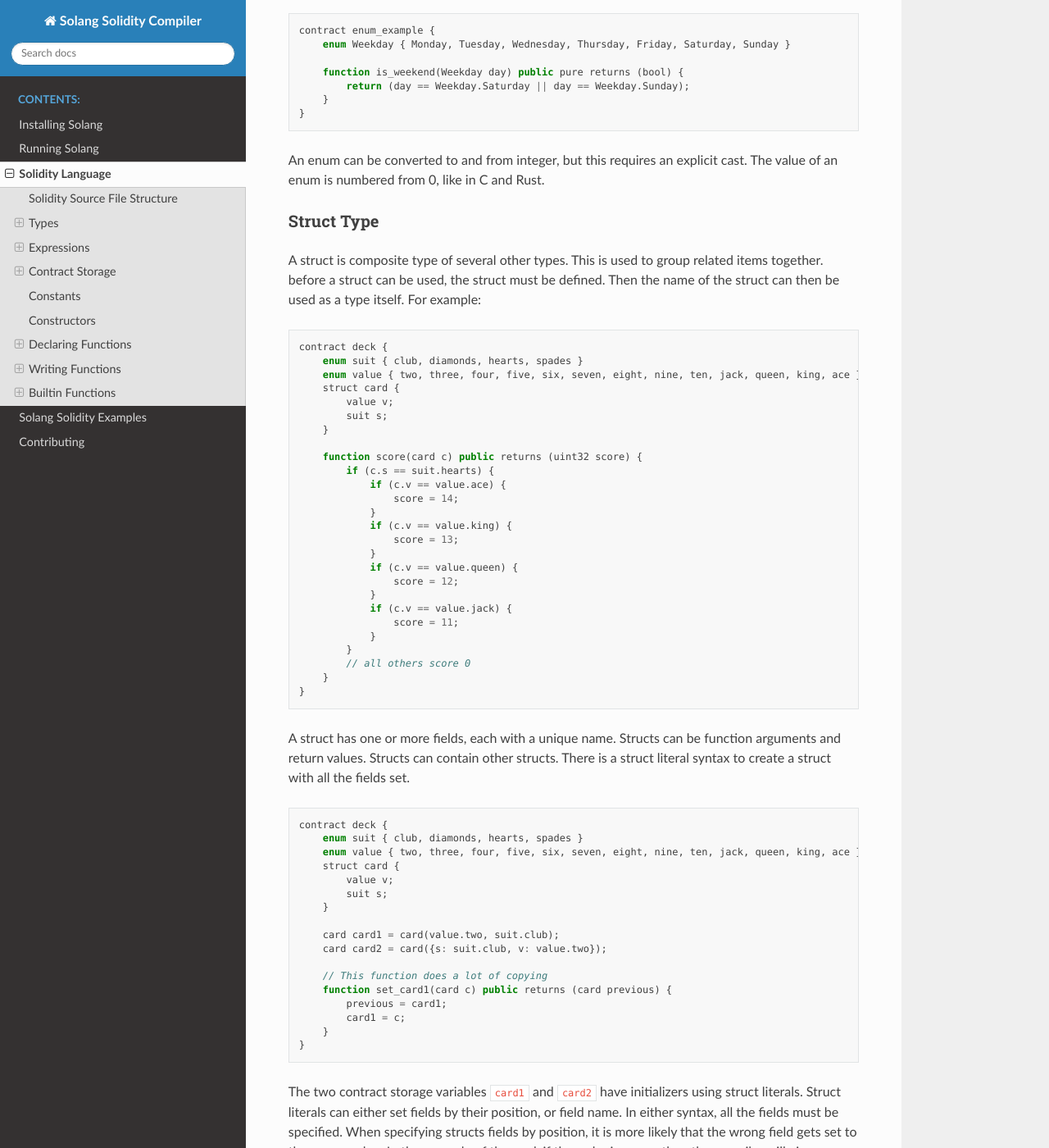
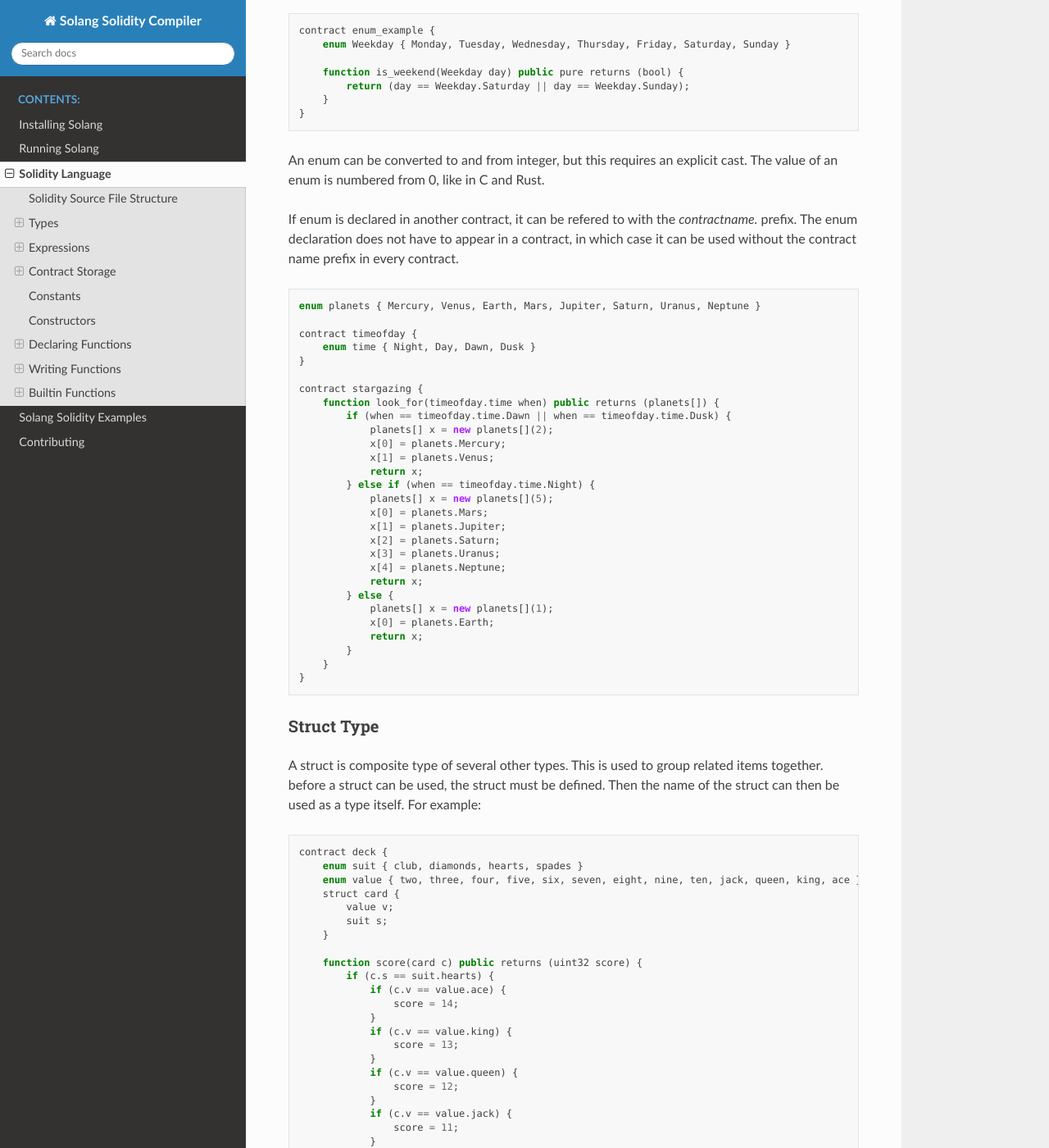
Before and after one commit to hyperledger-solang/solang, a Sphinx documentation site: the page built from docs/language.rst, in a window 1280 px wide and 1400 px high, scrolled down 4948 px. Shown: the whole window at 82% size. Built offline with Sphinx 7.4.7 and the Read the Docs theme 2.0.0, drawn with Linux system fonts in a browser that asks for light colours.

Commit message:
enum declarations can appear anywhere
Signed-off-by: Sean Young <sean@mess.org>

```diff
--- a/docs/language.rst
+++ b/docs/language.rst
@@ -249,6 +249,41 @@ in the ABI.
 
 An enum can be converted to and from integer, but this requires an explicit cast. The value of an enum
 is numbered from 0, like in C and Rust.
+
+If enum is declared in another contract, it can be refered to with the `contractname.` prefix. The enum
+declaration does not have to appear in a contract, in which case it can be used without the contract name
+prefix in every contract.
+
+.. code-block:: javascript
+
+    enum planets { Mercury, Venus, Earth, Mars, Jupiter, Saturn, Uranus, Neptune }
+
+    contract timeofday {
+        enum time { Night, Day, Dawn, Dusk }
+    }
+
+    contract stargazing {
+        function look_for(timeofday.time when) public returns (planets[]) {
+            if (when == timeofday.time.Dawn || when == timeofday.time.Dusk) {
+                planets[] x = new planets[](2);
+                x[0] = planets.Mercury;
+                x[1] = planets.Venus;
+                return x;
+            } else if (when == timeofday.time.Night) {
+                planets[] x = new planets[](5);
+                x[0] = planets.Mars;
+                x[1] = planets.Jupiter;
+                x[2] = planets.Saturn;
+                x[3] = planets.Uranus;
+                x[4] = planets.Neptune;
+                return x;
+            } else {
+                planets[] x = new planets[](1);
+                x[0] = planets.Earth;
+                return x;
+            }
+        }
+    }
 
 Struct Type
 ___________
```
